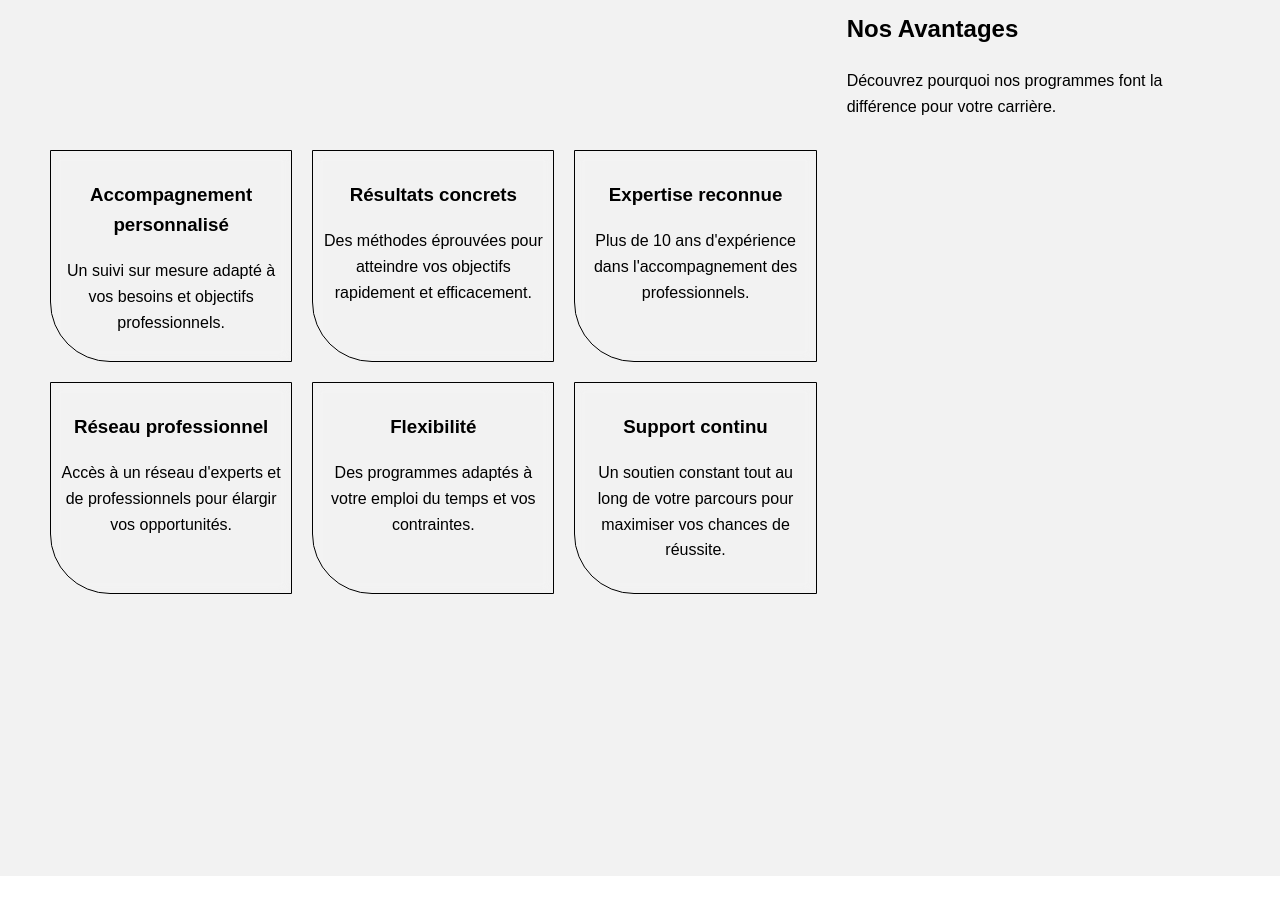
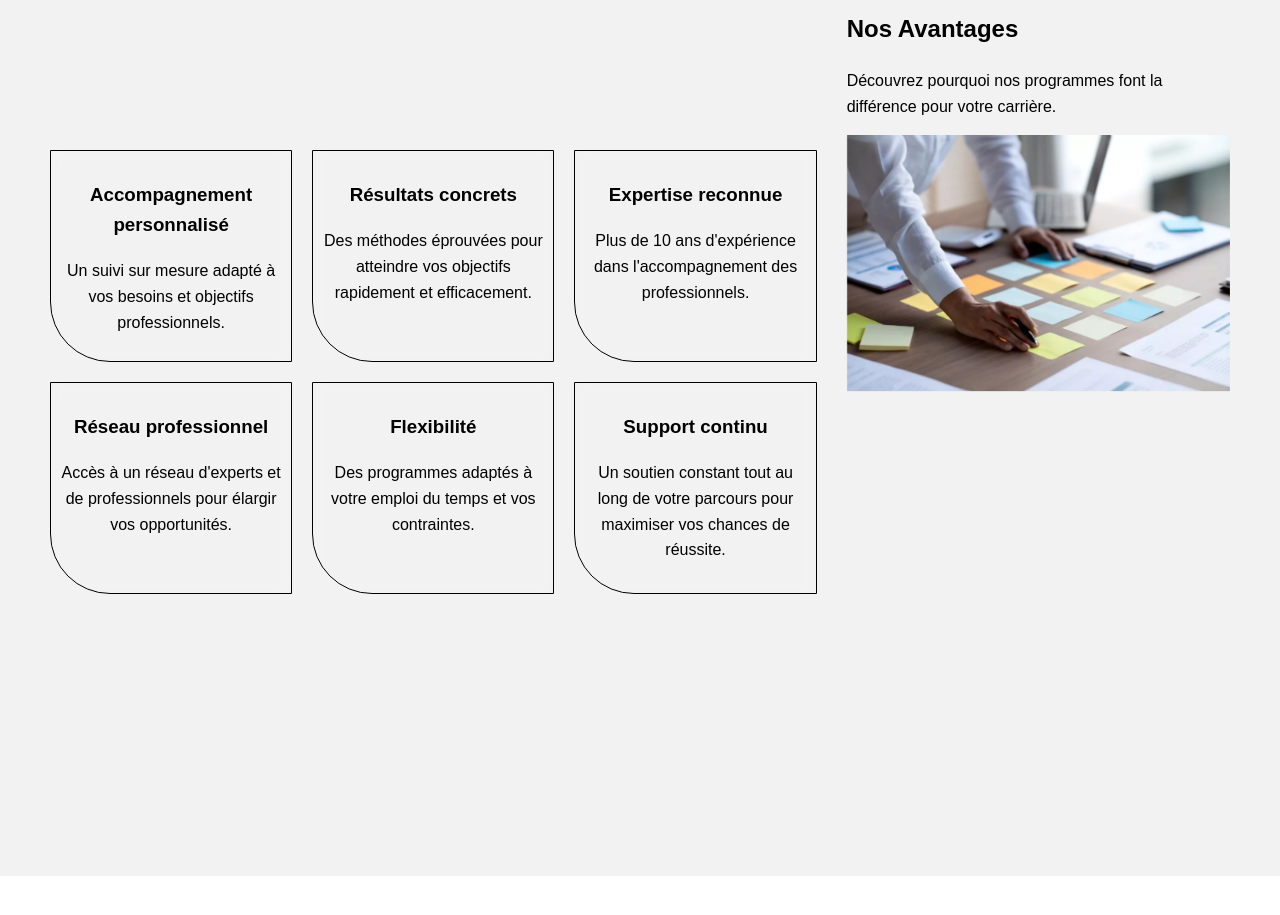
Before and after one commit to PierreSarciat/accompagnement-professionnel, a React (Vite) app: page / in a window 1280 px wide. Shown: the part 1680-2595 px from the top of the page. Built offline with nearby package versions, Linux system fonts and the light colour scheme.

Commit message:
image section benefits

```diff
--- a/src/sections/benefits/benefits.jsx
+++ b/src/sections/benefits/benefits.jsx
@@ -1,5 +1,6 @@
 import React, { useState } from 'react';
 import './benefits.scss';
+import benefitsImg from "@images/benefits__img.webp";
 import { useInView } from '@hooks/useInView';
 
 
@@ -61,6 +62,7 @@ const Benefits = () => {
                         <p className="benefits__subtitle">
                             Découvrez pourquoi nos programmes font la différence pour votre carrière.
                         </p>
+                        <img src={benefitsImg} alt="Illustration des avantages" className="benefits__image" />
                     </div>
                 </div>
             </section>
--- a/src/sections/benefits/benefits.scss
+++ b/src/sections/benefits/benefits.scss
@@ -6,13 +6,19 @@
         grid-template-columns: 2fr 1fr;
         max-width: 1240px;
         gap: 30px;
-        margin-top: 15vh;;
+        margin-top: 15vh;
+        ;
 
         .benefits__presentation {
             margin-top: -100px;
 
+            .benefits__image {
+                width: 100%;
+            }
+
             .benefits__title,
-            .benefits__subtitle {
+            .benefits__subtitle,
+            .benefits__image {
                 opacity: 0;
             }
 
@@ -26,9 +32,15 @@
                     animation: slideLeft 0.5s ease-out forwards;
                     animation-delay: 0.2s;
                 }
+
+                .benefits__image {
+                    animation: slideLeft 0.8s ease-out forwards;
+                        animation-delay: 0.6s;
+                }
             }
         }
 
+    }
 
     .benefits__list {
         display: grid;
@@ -80,5 +92,3 @@
     }
 
 }
-
-}
```
Also changed, not shown: src/assets/images/benefits__img.webp (added). Lines whose indentation alone changed are shown as unchanged.
